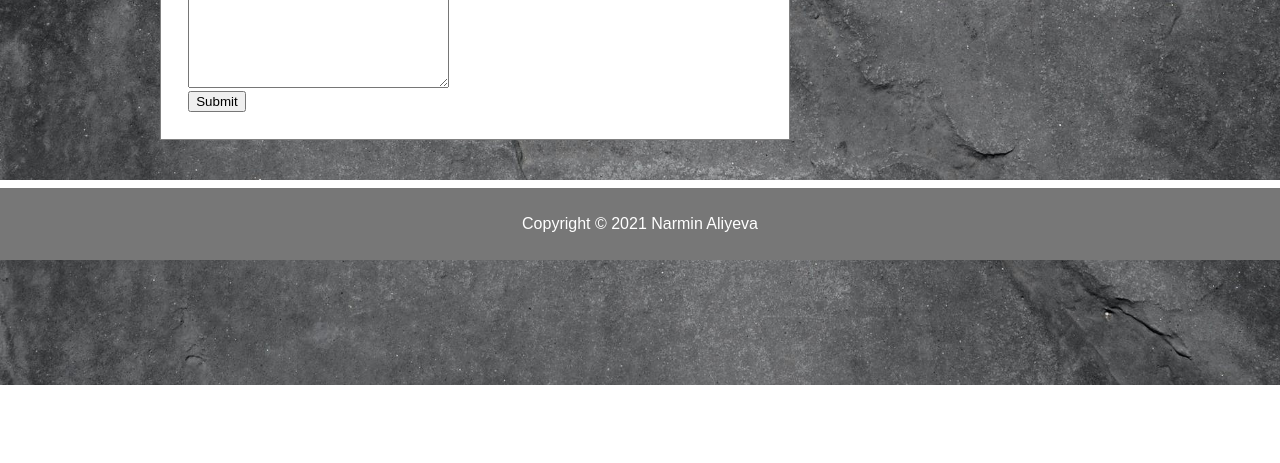
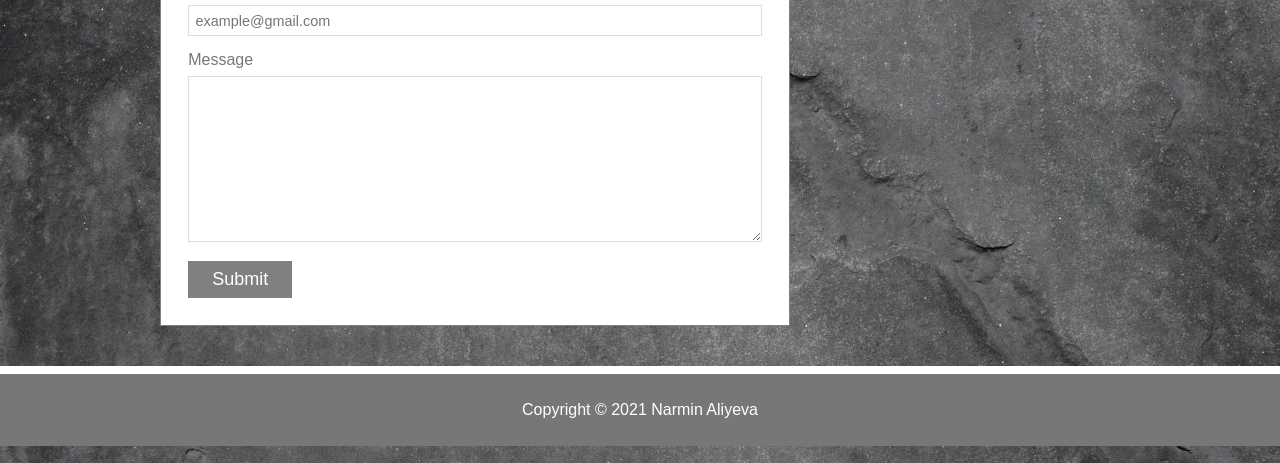
Before and after one commit to NarminGale/Basic-Portfolio, a plain HTML site: page contact.html in a window 1280 px wide. Shown: the part 337-800 px from the top of the page. Drawn offline with Linux system fonts and the light colour scheme.

Commit message:
Completed style of contact page

```diff
--- a/assets/css/style.css
+++ b/assets/css/style.css
@@ -66,10 +66,11 @@ article {
   border-bottom: 0.2rem solid gray;
   margin-bottom: 1.7rem;
 }
-.main .my-img {
+.aboutme .my-img {
   height: 170px;
   width: 200px;
   float: left;
+  margin-right: 1rem;
 }
 img {
   height: 100%;
@@ -159,3 +160,34 @@ footer {
   padding: 1.2rem;
   text-align: center;
 }
+/* Contact */
+label,
+input {
+  display: block;
+}
+label {
+  text-transform: capitalize;
+  color: #777;
+}
+input,
+textarea {
+  width: 100%;
+  border: 1px solid #ddd;
+  font-size: 0.9rem;
+}
+input {
+  padding: 0.4rem;
+  margin-bottom: 1rem;
+}
+label {
+  margin-bottom: 0.5rem;
+}
+button {
+  margin-top: 1rem;
+  padding: 0.5rem 1.5rem;
+  border: none;
+  font-size: 18px;
+  cursor: pointer;
+  background: gray;
+  color: white;
+}
```
